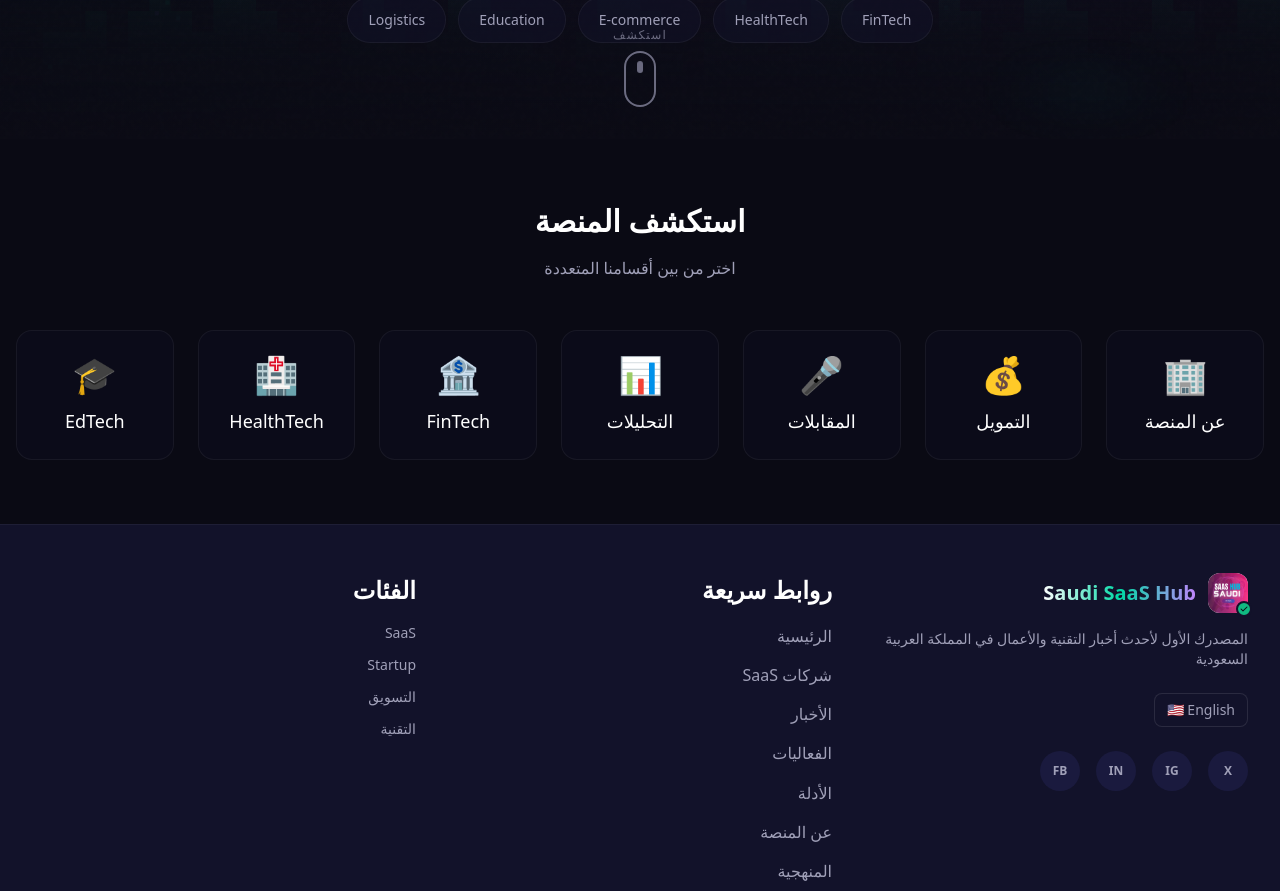
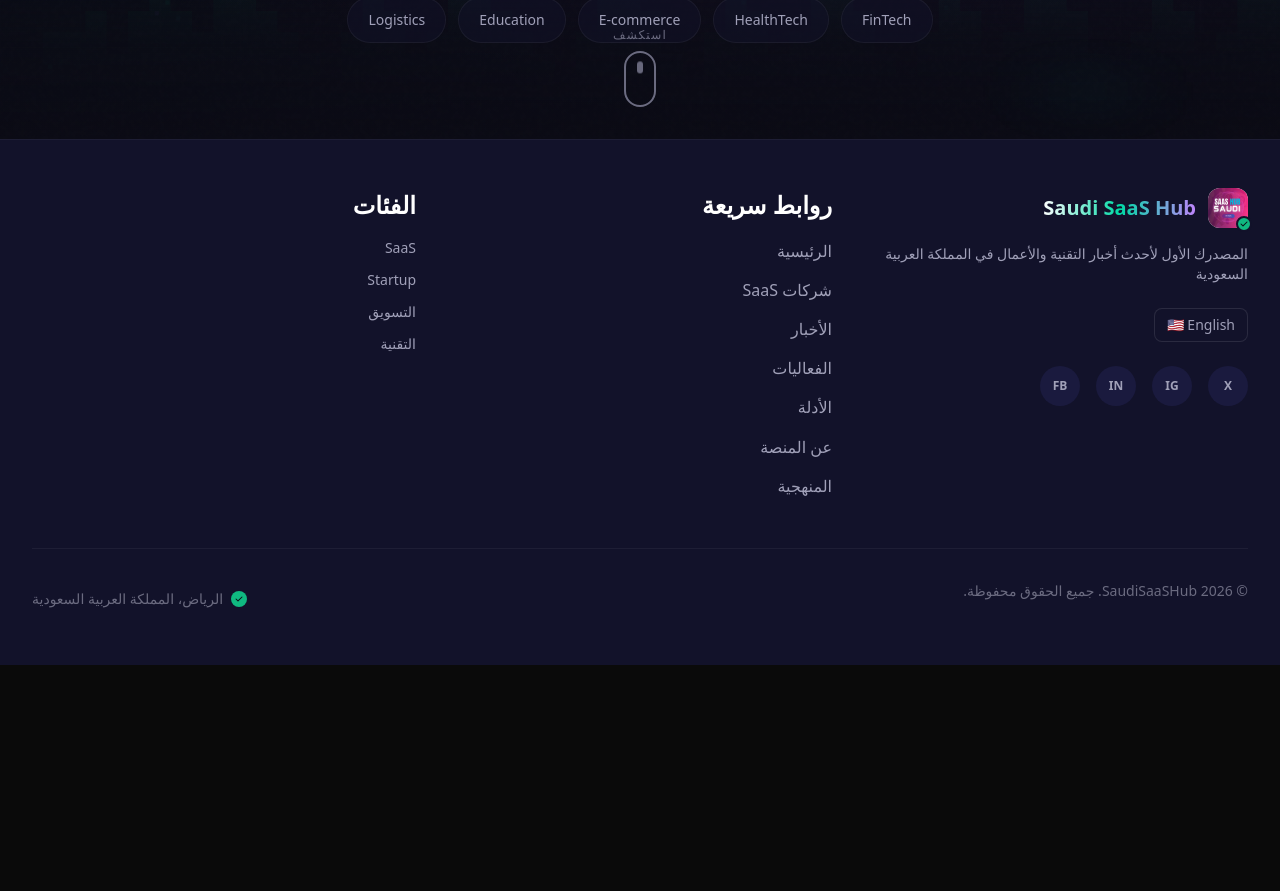
Before and after one commit to walidsobhie-code/saudisaashub, a Next.js app: page / in a window 1280 px wide. Shown: the part 1633-2524 px from the top of the page. After the commit the page ends 2298 px from the top, so only its background shows below. Built offline with nearby package versions, Linux system fonts and the light colour scheme; no server answers.

Commit message:
chore: remove redundant Explore Platform section from homepage
The Hero already contains all the navigation links (featured cards + categories),
so this section was duplicating content and making the page too long.

```diff
--- a/app/page.tsx
+++ b/app/page.tsx
@@ -1,40 +1,9 @@
 import { Hero } from '@/components/Hero';
-import Link from 'next/link';
 
 export default function HomePage() {
   return (
     <>
       <Hero />
-
-      {/* Quick Links - match Hero theme */}
-      <section className="py-16 bg-background">
-        <div className="max-w-7xl mx-auto px-4">
-          <div className="text-center mb-12">
-            <h2 className="text-3xl font-bold text-white mb-4">استكشف المنصة</h2>
-            <p className="text-text-secondary">اختر من بين أقسامنا المتعددة</p>
-          </div>
-          <div className="grid grid-cols-2 md:grid-cols-4 lg:grid-cols-7 gap-6">
-            {[
-              { title: 'عن المنصة', href: '/about', icon: '🏢' },
-              { title: 'التمويل', href: '/tools/funding-tracker', icon: '💰' },
-              { title: 'المقابلات', href: '/interviews', icon: '🎤' },
-              { title: 'التحليلات', href: '/analysis', icon: '📊' },
-              { title: 'FinTech', href: '/category/fintech', icon: '🏦' },
-              { title: 'HealthTech', href: '/category/healthtech', icon: '🏥' },
-              { title: 'EdTech', href: '/category/edtech', icon: '🎓' },
-            ].map(link => (
-              <Link
-                key={link.href}
-                href={link.href}
-                className="group flex flex-col items-center justify-center p-6 rounded-2xl bg-card/30 border border-white/5 hover:border-accent-green/30 transition-all"
-              >
-                <span className="text-4xl mb-3">{link.icon}</span>
-                <span className="text-lg font-medium text-white text-center">{link.title}</span>
-              </Link>
-            ))}
-          </div>
-        </div>
-      </section>
     </>
   );
 }
```
